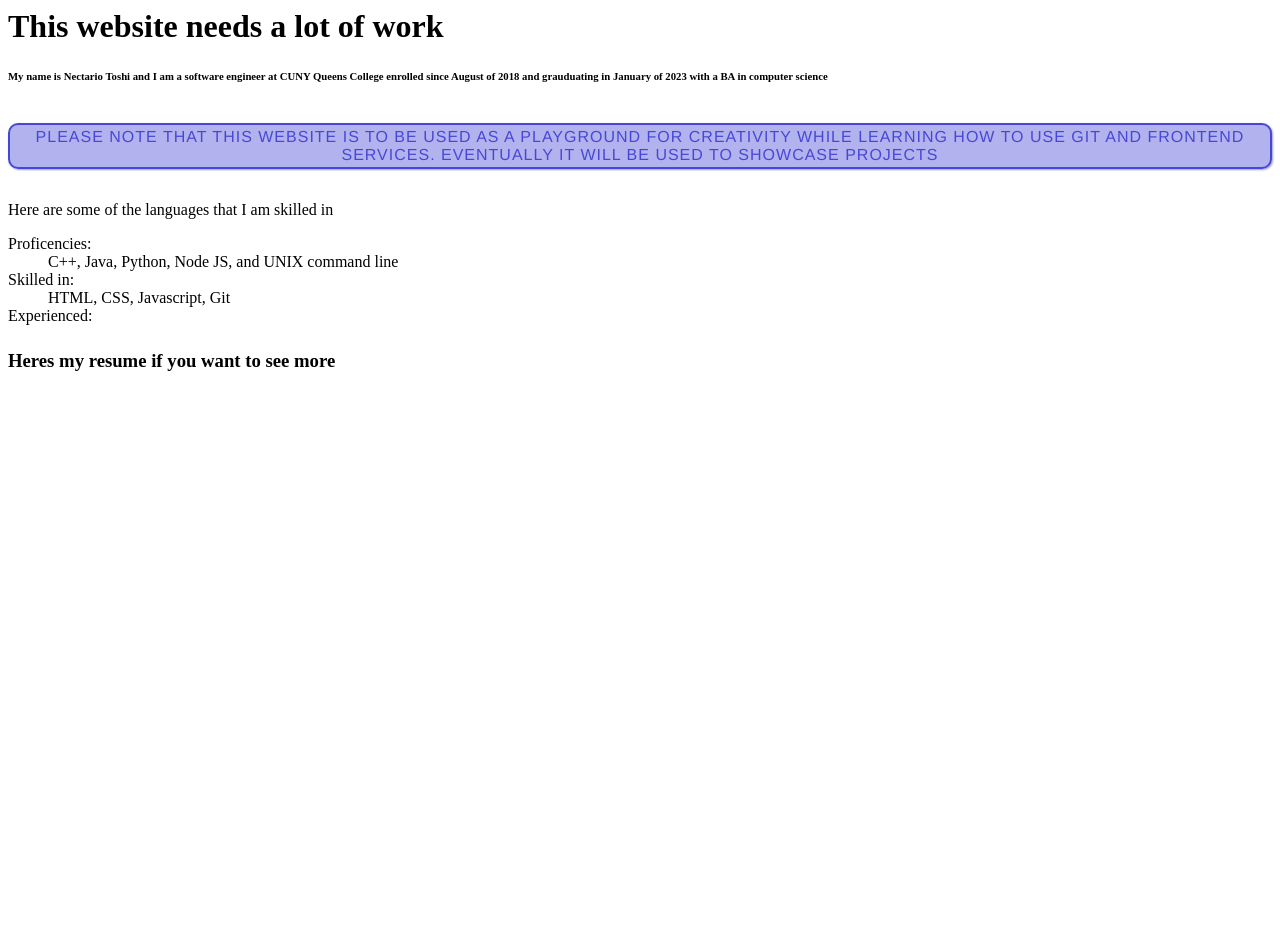
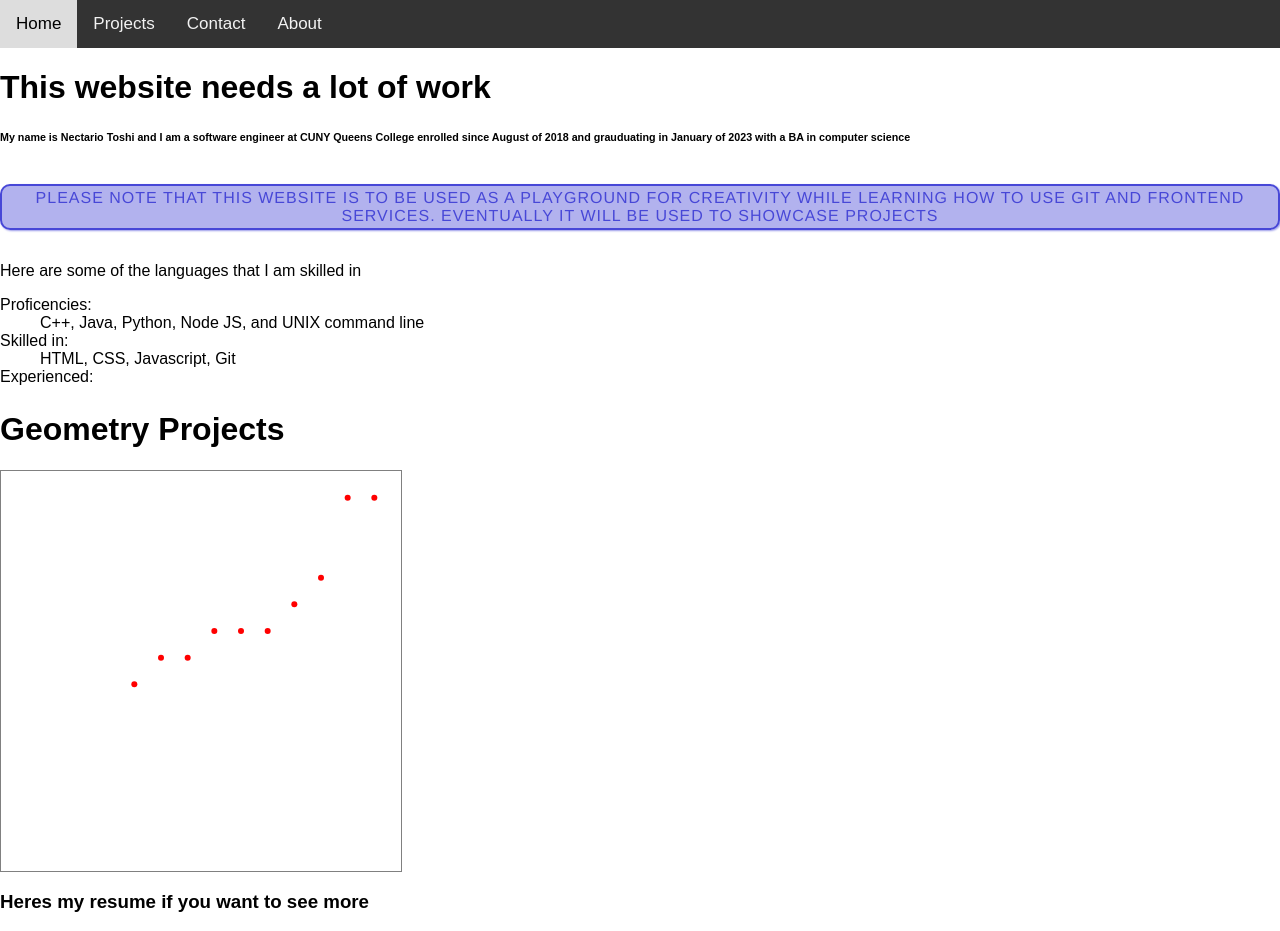
Before and after one commit to NectarioT/NectarioT.github.io, a plain HTML site: page index.html in a window 1280 px wide. Before the commit the page ends 800 px from the top, so only its background shows below. Drawn offline with Linux system fonts and the light colour scheme.

Commit message:
added a topnavigation bar to the home page

```diff
--- a/brain.js
+++ b/brain.js
@@ -1,11 +1,16 @@
-function createParagraph() {
-    const para = document.createElement('p');
-    para.textContent = 'You clicked the button!';
-    document.body.appendChild(para);
-  }
+const canvas = document.getElementById("myCanvas");
+const ctx = canvas.getContext("2d");
+canvas.height = canvas.width;
+ctx.transform(1, 0, 0, -1, 0, canvas.height)
 
-  const buttons = document.querySelectorAll('button');
+const xArray = [50,60,70,80,90,100,110,120,130,140,150];
+const yArray = [7,8,8,9,9,9,10,11,14,14,15];
 
-  for (const button of buttons) {
-    button.addEventListener('click', createParagraph);
-  }
+ctx.fillStyle = "red";
+for (let i = 0; i < xArray.length-1; i++) {
+  let x = xArray[i]*400/150;
+  let y = yArray[i]*400/15;
+  ctx.beginPath();
+  ctx.ellipse(x, y, 3, 3, 0, 0, Math.PI * 2);
+  ctx.fill();
+}
--- a/index.html
+++ b/index.html
@@ -2,10 +2,21 @@
     <head>
 
         <link rel="stylesheet" type = "text/css" href="pants.css"/>
+
         <script src ="brain.js" defer></script>
+
     </head>
 
     <body>
+
+        <div class ="topnav">
+            <a class="active" href="#home">Home</a>
+            <a href="#news">Projects</a>
+            <a href="#contact">Contact</a>
+            <a href="#about">About</a>
+        </div>
+
+
         <h1>This website needs a lot of work</h1>
         <h6>My name is Nectario Toshi and I am a software engineer at CUNY Queens College enrolled since August of 2018 and grauduating in January of 2023 with a BA in computer science</h6>
         <p>Please note that this website is to be used as a playground for creativity while learning how to use git and frontend services. Eventually it will be used to showcase projects</p>
@@ -17,6 +28,10 @@
             <dt>Experienced:</dt>
                 <dd></dd>
         <h6></h6>
+
+        <h1>Geometry Projects</h1>
+        <canvas id="myCanvas" width="400" height="400" style="border:1px solid grey"></canvas>
+
         <h3>Heres my resume if you want to see more</h3>
 
     </body>
--- a/pants.css
+++ b/pants.css
@@ -12,3 +12,32 @@ p {
     display: inline-block;
     cursor: pointer;
   }
+
+  body{
+    margin:0;
+    font-family: Arial, Helvetica, sans-serif;
+  }
+
+  .topnav{
+    background-color: #333;
+    overflow: hidden
+  }
+
+  .topnav a{
+    float: left;
+    color: #f2f2f2;
+    text-align: center;
+    padding: 14px 16px;
+    text-decoration: none;
+    font-size: 17px;
+  }
+
+  .topnav a:hover{
+    background-color: #ddd;
+    color: black;
+  }
+
+  .topnap a.active{
+    background-color: #2ECC71;
+    color: white;
+  }
```
